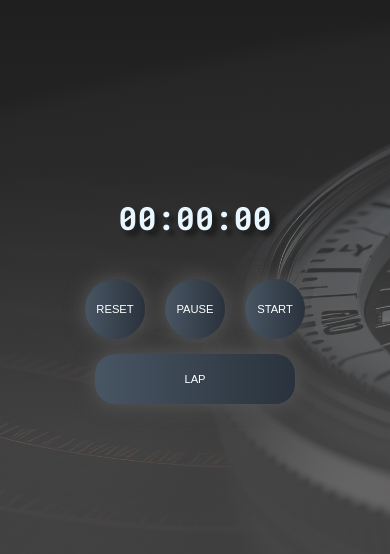
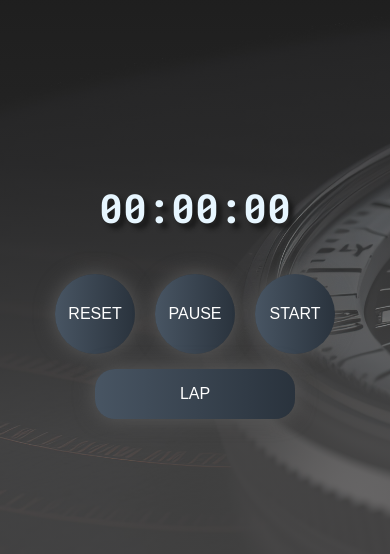
Before and after one commit to nareshkumarnandam/stopWatch, a plain HTML site: page index.html in a window 390 px wide. Shown: the part 120-674 px from the top of the page. Drawn offline with Linux system fonts and the light colour scheme; a web font is replaced by a local one.

Commit message:
made responsive

```diff
--- a/styles.css
+++ b/styles.css
@@ -127,13 +127,13 @@ button:hover {
     }
 
     h1{
-          font-size: 2rem;
+          font-size: 2.5rem;
         color: #E7F6FF;
     }
-    button{
-        width: 60px;
-        height: 60px;
-        font-size: .7rem;
-        margin: 10px
+    button {
+        width: 80px;
+        height: 80px;
+        font-size: 1rem;
+        margin: 10px;
     }
 }
```
Also changed, not shown: index.html (+1 -1 lines).
